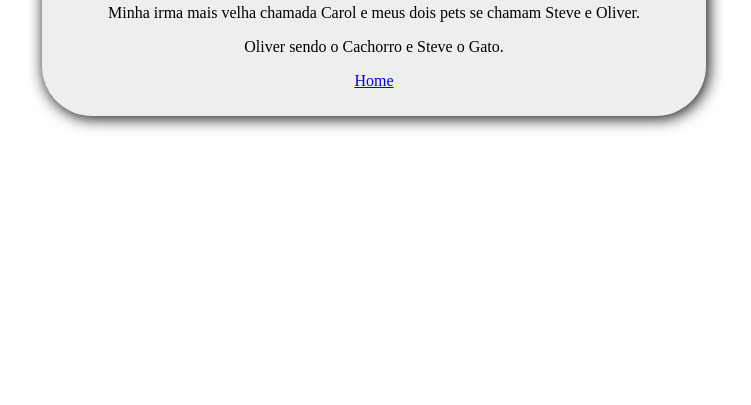
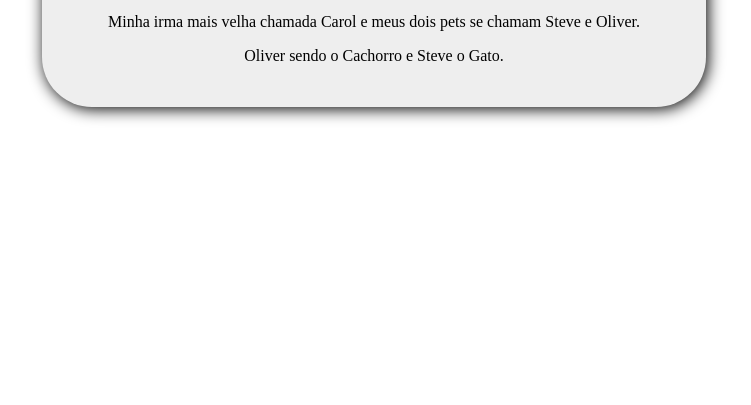
Before and after one commit to dev-juliaa/portifolio, a plain HTML site: page html/sobremim.html in a window 1280 px wide. Shown: the part 411-816 px from the top of the page, without its empty margins (266-1017 px from the left). Drawn offline with Linux system fonts and the light colour scheme.

Commit message:
Update sobremim.html

```diff
--- a/html/sobremim.html
+++ b/html/sobremim.html
@@ -16,7 +16,6 @@
       <p> Oliver sendo o Cachorro e Steve o Gato.</p>
 
     </ul>
-    <a href="/xampp/htdocs/projetos/visto/display/index.html">Home</a>
 
 </center>
 <style>
```
